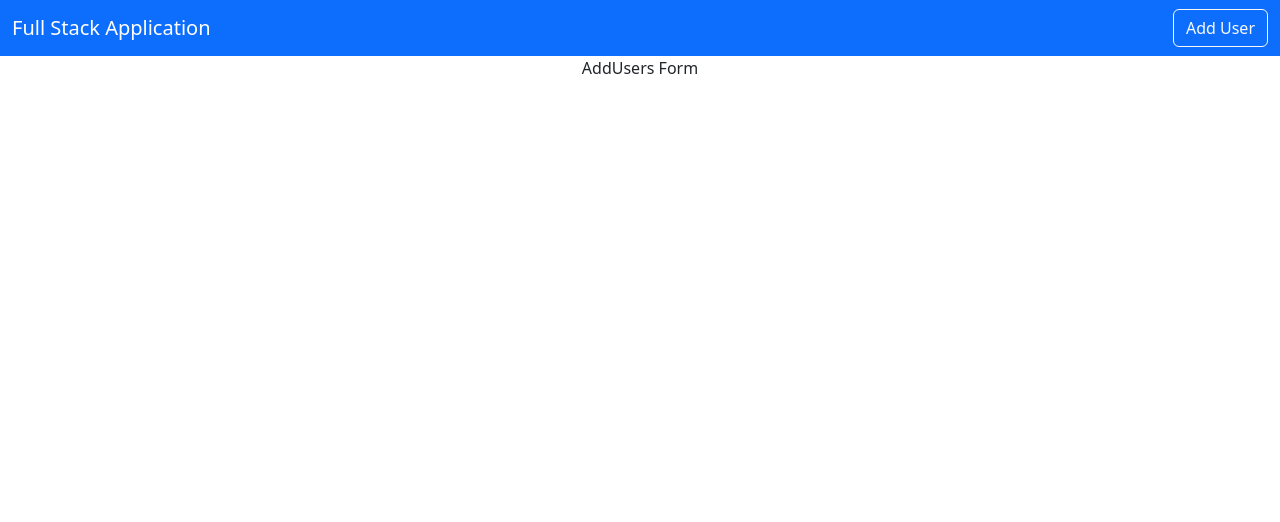
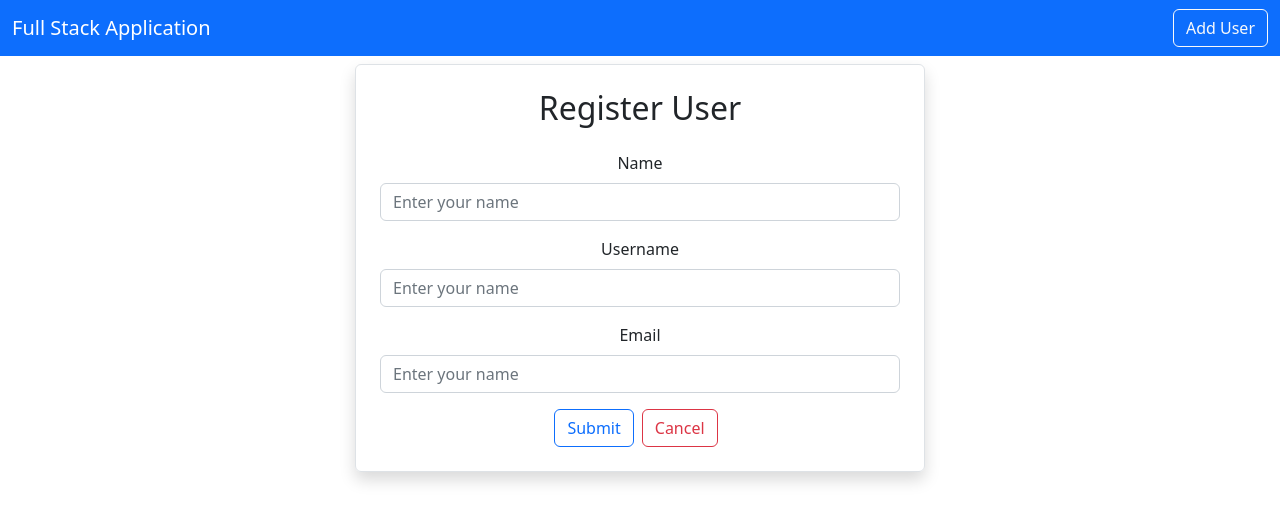
Before and after one commit to bejatovic123/fullstack-front, a React (Create React App) app: page /adduser in a window 1280 px wide. Shown: the top 522 px of the page. Built offline with nearby package versions, Linux system fonts and the light colour scheme.

Commit message:
AddUser Form

```diff
--- a/src/users/AddUsers.js
+++ b/src/users/AddUsers.js
@@ -1,5 +1,53 @@
 import React from 'react';
 
 export default function AddUsers() {
-  return <div>AddUsers Form</div>;
+  return (
+    <div className='container'>
+      <div className='row'>
+        <div className='col-md-6 offset-md-3 border rounded p-4 mt-2 shadow'>
+          <h2 className='text-center mb-4'>Register User</h2>
+          <div className='mb-3'>
+            <label htmlFor='Name' className='form-label'>
+              Name
+            </label>
+            <input
+              type={'text'}
+              className='form-control'
+              placeholder='Enter your name'
+              name='name'
+            />
+          </div>
+          <div className='mb-3'>
+            <label htmlFor='Username' className='form-label'>
+              Username
+            </label>
+            <input
+              type={'text'}
+              className='form-control'
+              placeholder='Enter your name'
+              name='username'
+            />
+          </div>
+          <div className='mb-3'>
+            <label htmlFor='Email' className='form-label'>
+              Email
+            </label>
+            <input
+              type={'text'}
+              className='form-control'
+              placeholder='Enter your name'
+              name='email'
+            />
+          </div>
+          <button type='submit' className='btn btn-outline-primary'>
+            Submit
+          </button>
+
+          <button type='submit' className='btn btn-outline-danger mx-2'>
+            Cancel
+          </button>
+        </div>
+      </div>
+    </div>
+  );
 }
```
